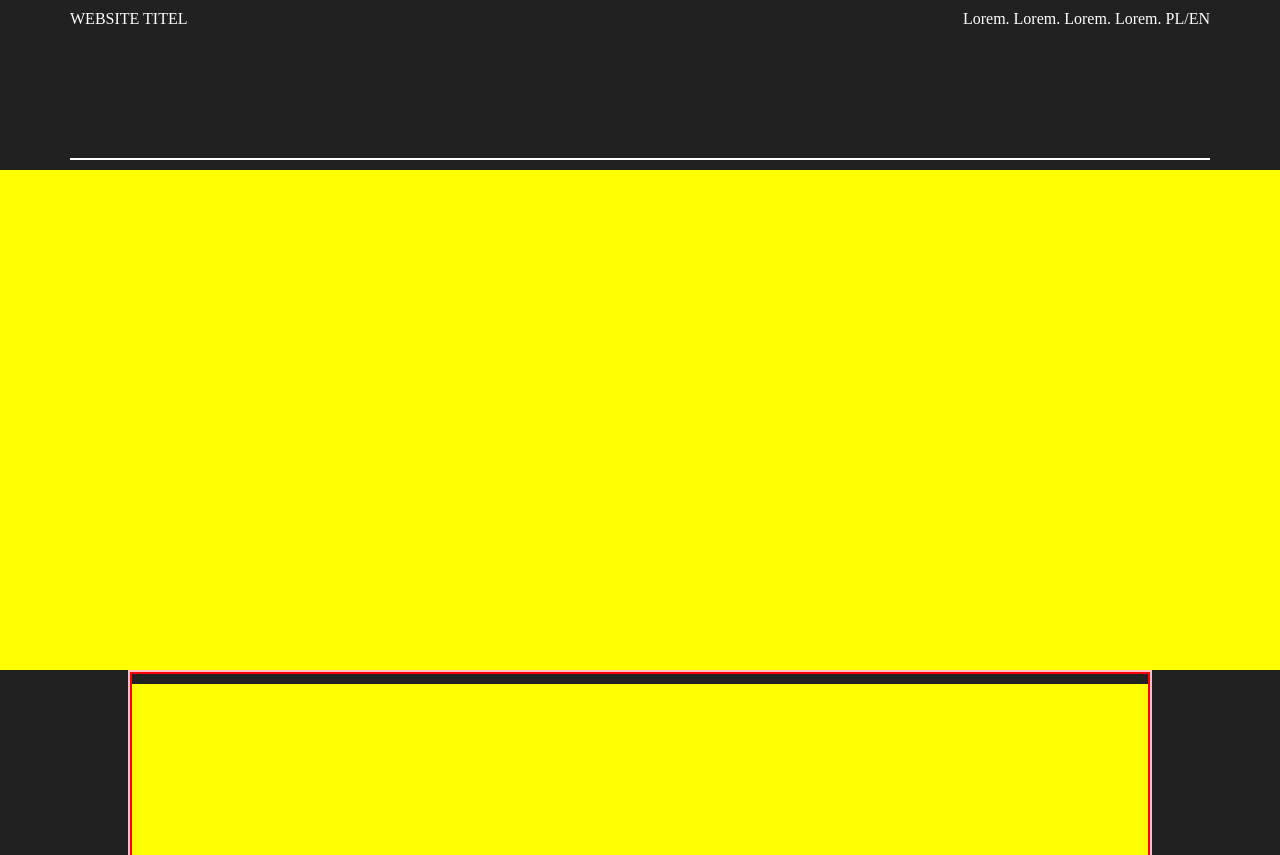
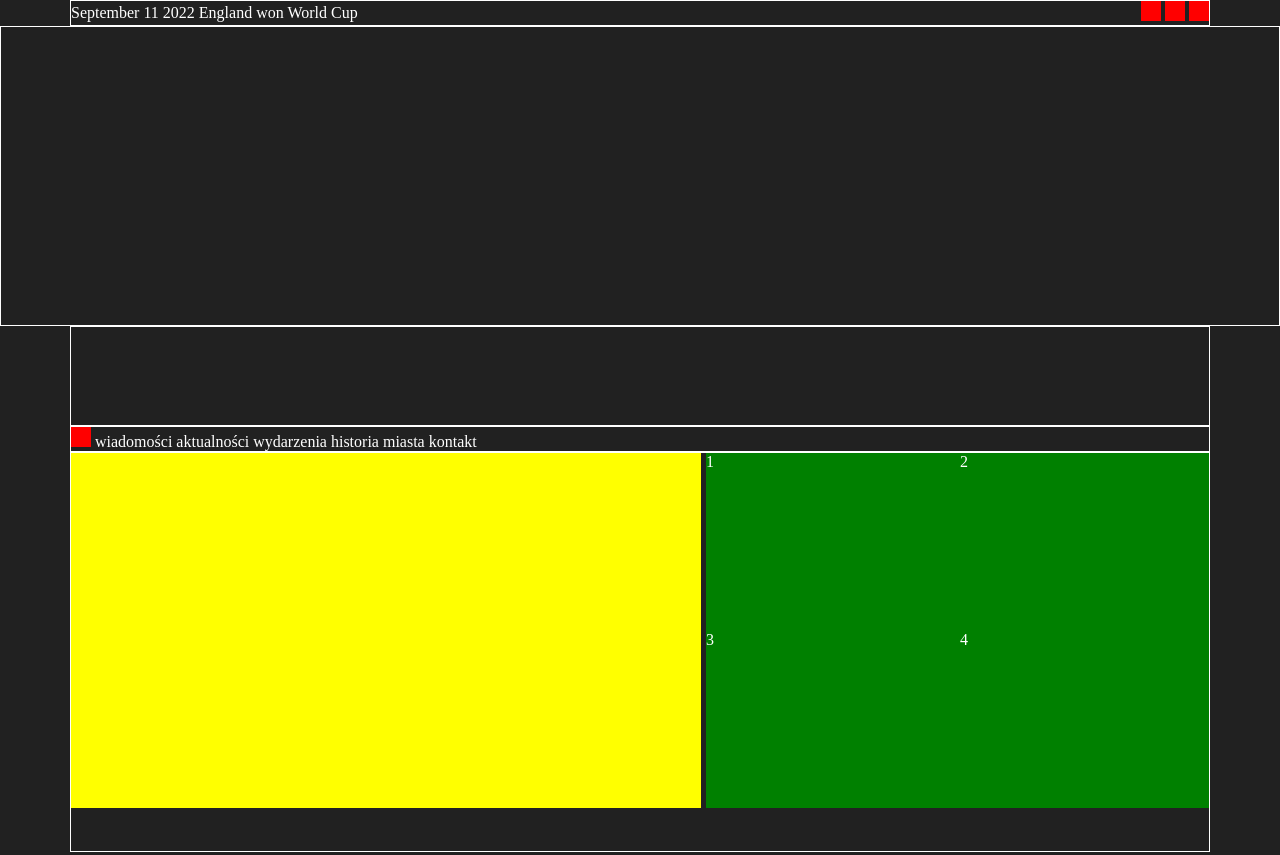
Before and after one commit to damszal/daily-tasks, a website: page index.html in a window 1280 px wide. Shown: the top 855 px of the page. Drawn offline with Linux system fonts and the light colour scheme.

Commit message:
init with BEM

```diff
--- a/index.html
+++ b/index.html
@@ -7,30 +7,42 @@
     <link rel="stylesheet" href="./css/main.css" />
     <title>Document</title>
   </head>
-  <body>
-    <nav>
-      <div class="logotype">WEBSITE TITEL</div>
-      <div class="main-manu">
-        <ul>
-          <li>Lorem.</li>
-          <li>Lorem.</li>
-          <li>Lorem.</li>
-          <li>Lorem.</li>
-        </ul>
-        <div class="lang-change">PL/EN</div>
+  <body class="page">
+    <div class="hotline page__hotline flex-base">
+      <div class="hotline__info">
+        <span class="hotline__data">September 11 2022</span>
+        <span class="hotline__news">England won World Cup</span>
       </div>
-    </nav>
-    <div class="hero-img"></div>
-    <div class="container">
-      <div class="right">
-        <div class="right-content info"></div>
-        <div class="right-content adds"></div>
+      <span class="hotline__social-logos ">
+        <div href="#" class="hotline__facebook inline"></div>
+        <div href="#" class="hotline__tweeter inline"></div>
+        <div href="#" class="hotline__youtube inline"></div>
+      </span>
+    </div>
+    <div class="banner page__banner">
+      <div class="banner__content">
       </div>
     </div>
-    <footer>
-      <div class="footer-info"></div>
-    </footer>
-
+    <div class="main-logo page__main-logo"></div>
+    <div class="main-manu page__main-manu">
+      <div class="main-manu__home-icon inline"></div>
+      <ul class="main-manu__list inline">
+        <li class="main-manu__messages inline">wiadomości</li>
+        <li class="main-manu__news inline">aktualności</li>
+        <li class="main-manu__events inline">wydarzenia</li>
+        <li class="main-manu__history inline">historia miasta</li>
+        <li class="main-manu__about inline">kontakt</li>
+      </ul>
+    </div>
+    <div class="gallery-manu page__gallery-manu">
+      <div class="gallery-manu__slider"></div>
+      <div class="gallery-manu__mini-grid">
+        <div class="gallery-manu__cell ">1</div>
+        <div class="gallery-manu__cell ">2</div>
+        <div class="gallery-manu__cell ">3</div>
+        <div class="gallery-manu__cell ">4</div>
+      </div>
+    </div>
 
    <script src="./index.js"></script>
   </body>
--- a/sass/main.scss
+++ b/sass/main.scss
@@ -4,84 +4,110 @@
   padding: 0;
   margin: 0;
 }
-
-body{
-  background-color: rgb(33, 33, 33);
-  color: rgb(255, 255, 255);
-
-}
-
-nav{
-  margin: 10px auto;
-  max-width: 1140px;
-  height: 150px;
-  border-bottom: 2px solid white;
-
+.flex-base{
   display: flex;
-  flex-direction: row;
+  align-items: center;
   justify-content: space-between;
 }
 
 
-nav ul li{
+.page{
+  background-color: rgb(33, 33, 33);
+  color: rgb(255, 255, 255);
+}
+
+.page__hotline,.page__main-logo,.page__main-manu,.page__gallery-manu{
+  margin: 0 auto;
+}
+
+.hotline{
+  width: 1140px;
+  height: max-content;
+
+  border: 1px solid white;
+}
+
+.hotline__social-logos{
+
+}
+
+.hotline__facebook, .hotline__tweeter, .hotline__youtube{
+  width: 20px;
+  height: 20px;
+
+  background-color: red;
+}
+
+.banner{
+  height: 300px;
+  width: 100%;
+
+  border: 1px solid white;
+}
+
+.main-logo{
+  height: 100px;
+  width: 1140px;
+
+  border: 1px solid white;
+}
+
+.main-manu{
+  height: fit-content;
+  width: 1140px;
+
+  border: 1px solid white;
+}
+
+.main-manu__list{
+  list-style: none;
+}
+
+.inline{
   display: inline-block;
 }
 
-.lang-change,ul{
-  display: inline-block;
+.main-manu__home-icon{
+  width: 20px;
+  height: 20px;
+
+  background-color: red;
 }
 
-.hero-img{
-  width: 100vw;
-  height: 500px;
+.gallery-manu{
+  height: 400px;
+  width: 1140px;
+
+  border: 1px solid white;
+}
+
+.gallery-manu{
+  display: grid;
+  grid-template-columns: 630px 1fr 1fr;
+  grid-template-rows: 175px 175px;
+
+  gap: 5px;
+}
+
+.gallery-manu__slider {
+
+  grid-column: 1/2;
+
+  grid-row:1/3;
 
   background-color: yellow;
 }
 
+.gallery-manu__mini-grid{
 
-.container{
-  width: 1024px;
-  height: fit-content;
-  margin: 0 auto;
+  grid-column-start: 2;
+  grid-column-end: 4;
 
-  display: flex;
-  flex-direction: row;
+  grid-row-start: 1;
+  grid-row-end: 3;
 
-  border: 2px solid pink;
+  background-color: green;
+
+  display: grid;
+  grid-template-columns: subgrid;
 }
-
-
-.right{
-  width: 100%;
-  border: 2px solid red;
-}
-
-.right-content{
-  // height: 500px;
-  width: 100%;
-  margin: 10px 0;
-  background-color: yellow;
-
-}
-
-.info{
-  height: 460px;
-}
-
-.adds{
-  height: 200px;
-}
-
-footer{
-  width: 100vw;
-  height: 300px;
-
-  background-color: rgba(255, 255, 0, 0.422);
-}
-
-.footer-info{
-  margin: 10px auto;
-  height: 100%;
-  width: 1024px;
-  border:2px solid red;
-}
```
Also changed, not shown: css/main.css, 1 other file.
